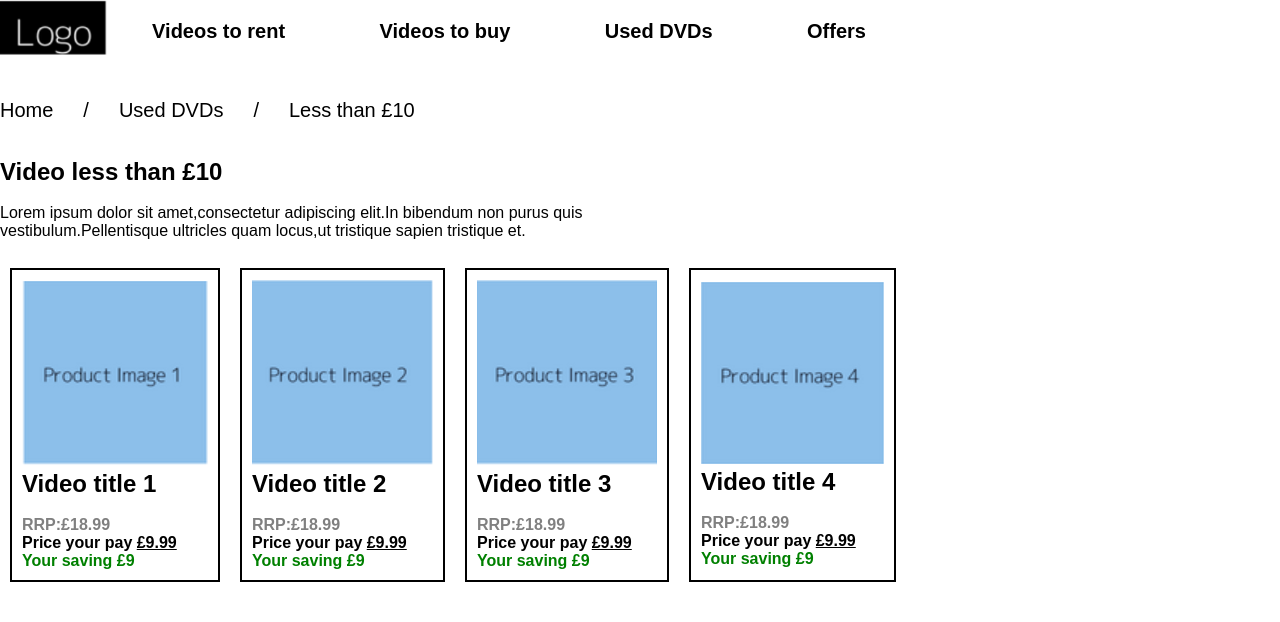
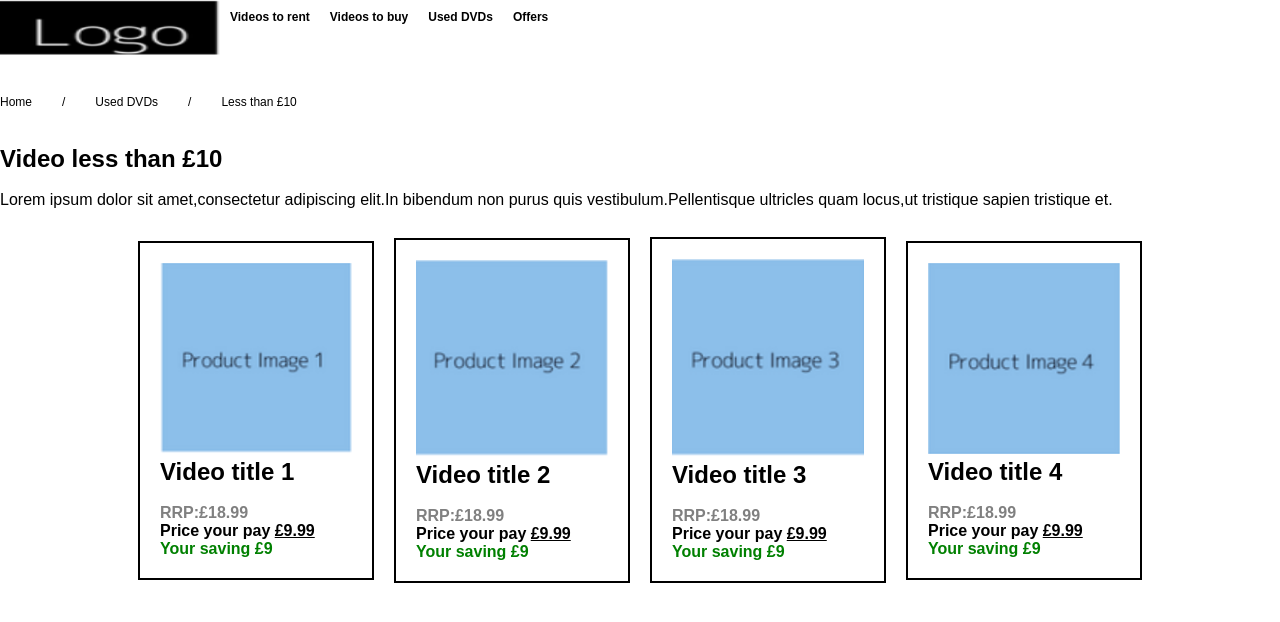
Before and after one commit to saidaBRKT/Magasin-de-video, a plain HTML site: page index.html in a window 1280 px wide. Drawn offline with Linux system fonts and the light colour scheme.

Commit message:
Remodeler les cartes

```diff
--- a/index.html
+++ b/index.html
@@ -10,9 +10,9 @@
 <body>
     <header>
         <nav class="nav">
-           <div class="logo">
-              <img src="logo.PNG" alt="logo" height="55px">
-           </div>
+          <div class="logo">
+            <img src="logo.PNG" alt="logo" height="55px" width="220px">
+         </div>
            <ul>
               <li><a href="#"><strong> Videos to rent  </strong></a></li>
               <li><a href="#"><strong> Videos to buy   </strong></a></li>
@@ -39,34 +39,39 @@
 </div>
 <br>
 <div class="cont">
+
 <div class="images">
-    <img src="img1.PNG" alt="image1">
+    <img src="img1.PNG" alt="image1" class="img">
     <h1>Video title 1</h1><br>
     <h4 style="color: gray;">RRP:£18.99</h4>
     <h4>Price your pay <span style="text-decoration: underline;">£9.99</span></h4>
     <h4 style="color: green">Your saving £9</h4>
 </div >
+
 <div class="images">
-    <img src="img2.PNG" alt="image2">
+    <img src="img2.PNG" alt="image2" class="img">
     <h1>Video title 2</h1><br>
     <h4 style="color: gray;">RRP:£18.99</h4>
     <h4>Price your pay <span style="text-decoration: underline;">£9.99</span></h4>
     <h4 style="color: green">Your saving £9</h4>
+
 </div>
+
 <div class="images">
-    <img src="img3.PNG" alt="image3">
+    <img src="img3.PNG" alt="image3" class="img">
     <h1>Video title 3</h1><br>
     <h4 style="color: gray;">RRP:£18.99</h4>
     <h4>Price your pay <span style="text-decoration: underline;">£9.99</span></h4>
     <h4 style="color: green">Your saving £9</h4>
 </div>
 <div class="images">
-    <img src="img4.PNG" alt="image4">
+    <img src="img4.PNG" alt="image4" class="img">
     <h1>Video title 4</h1><br>
     <h4 style="color: gray;">RRP:£18.99</h4>
     <h4>Price your pay <span style="text-decoration: underline;">£9.99</span></h4>
     <h4 style="color: green">Your saving £9</h4>
 </div>
+
 </div>
 </section>
 
--- a/style.css
+++ b/style.css
@@ -1,82 +1,97 @@
-*
-{
+/*------ Mobile ------*/
+
+* {
   margin: 0px;
   padding: 0px;
   font-family: Arial, Helvetica, sans-serif;
 }
-
-.nav{
+.logo {
+  text-align: center;
+}
+.nav ul {
   display: flex;
+  justify-content: center;
 }
-.nav li
-{
-
+.nav ul li {
   list-style-type: none;
   display: inline-block;
   text-align: center;
-        font-size: 20px;
-        padding: 20px;
+  font-size: 12px;
+  padding: 10px;
 }
-.nav a:link
-{
-        color: black;
-        padding: 14px 25px;
-        text-decoration: none;
-}
-.nav a:hover
-{
-        color: coral;
-        background-color: #eee4eb;
-        padding: 14px 25px;
-        text-decoration: underline;
-
-}
-
-#list2
-{
-        display: flex;
-}
-#list2 li
-{
-        font-family: Arial, Helvetica, sans-serif;
-        list-style-type: none;
-        display: inline;
-        font-size: 20px;
-
-}
-#list2 a:link
-{
+.nav a:link {
   color: black;
   text-decoration: none;
 }
- #list2 a:hover
- {
+.nav a:hover {
+  color: coral;
+  padding: 14px 25px;
+  text-decoration: underline;
+}
+
+#list2 {
+  display: flex;
+}
+#list2 li {
+  list-style-type: none;
+
+  font-size: 12px;
+}
+#list2 a:link {
+  color: black;
+  text-decoration: none;
+}
+#list2 a:hover {
   color: darkorange;
   text-decoration: underline;
 }
 
-
- .slash
- {
-         padding:0px 30px;
+.slash {
+  padding: 0px 30px;
+}
+.cont {
+  display: flex;
+  flex-direction: column;
+  align-items: center;
+  justify-content: center;
+}
+.img {
+  width: 100%;
+}
+.images {
+  width: 300px;
+  padding: 20px;
+  border: 2px solid black;
+  margin: 10px;
+  font-family: sans-serif;
 }
 
- #para
- {
-         width: 50%;
+/*------Tablet------*/
+
+@media screen and (min-width: 600px) {
+  .nav {
+    display: flex;
   }
-.cont
-{
-        display: flex;
-        align-content: center;
+  .cont {
+    flex-direction: row;
+    flex-wrap: wrap;
+  }
+  .images {
+    width: 25%;
+  }
 }
 
-.images
+/*------Desktop------*/
+
+@media screen and (min-width: 1024px) {
+  .images {
+    width: 15%;
+  }
+}
+
+@media print {
+        header
         {
-  padding: 20px;
-  align-content: center;
-  border: 2px solid black;
-  margin: 10px;
-  padding: 10px;
-  font-family: sans-serif;
+                display: none;
         }
+     }
```
Lines whose indentation alone changed are shown as unchanged.
